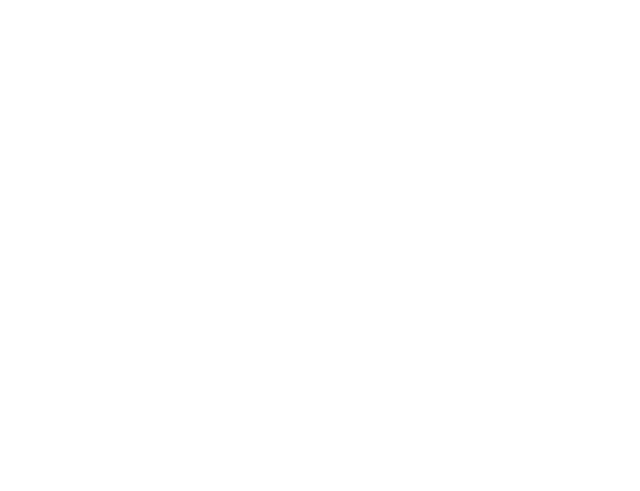
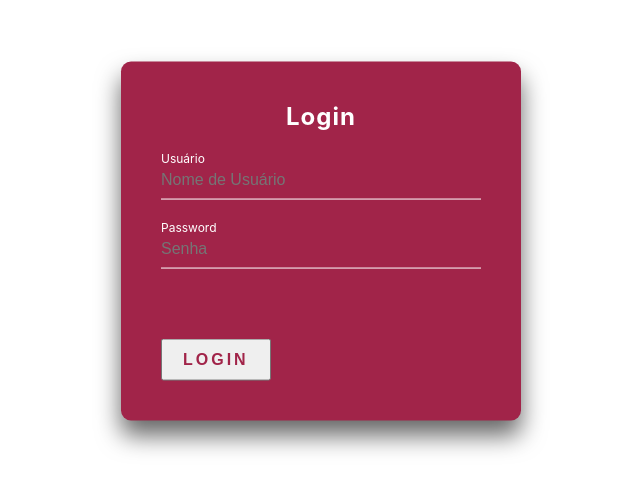
Before and after one commit to Bielhsn/imuno_hemato, a React (Create React App) app: page /login in a window 1280 px wide. Before the commit this address had no page. Shown: the part 141-632 px from the top of the page, without its empty margins (319-959 px from the left). Built offline with nearby package versions, Linux system fonts and the light colour scheme.

Commit message:
Criando tela de de login e ajustando Back-End

```diff
--- a/package.json
+++ b/package.json
@@ -6,6 +6,7 @@
     "@testing-library/jest-dom": "^5.17.0",
     "@testing-library/react": "^13.4.0",
     "@testing-library/user-event": "^13.5.0",
+    "axios": "^1.7.7",
     "react": "^18.3.1",
     "react-dom": "^18.3.1",
     "react-router-dom": "^6.27.0",
--- a/src/App.jsx
+++ b/src/App.jsx
@@ -3,12 +3,9 @@ import React from 'react';
 import { BrowserRouter as Router, Routes, Route } from 'react-router-dom';
 import Home from './pages/Home';
 import Cursos from './pages/Cursos';
-import CursoHemacias from './pages/curso_hemacias';
-import CursoHemoterapia from './pages/curso_hemoterapia';
-import CursoSerie from './pages/curso_serie';
-import CursoSistemaRh from './pages/curso_sistemarh';
-import CursoTransfusao from './pages/curso_transfusao';
-import Combos from './pages/combos';
+import Podcast from './pages/Podcast';
+import SobreNos from './pages/SobreNos';
+import Login from './pages/Login';
 
 // Importando rotas
 
@@ -18,12 +15,9 @@ function App() {
             <Routes>
                 <Route path="/" element={<Home />} />
                 <Route path="/cursos" element={<Cursos />} />
-                <Route path="/curso_hemacias" element={<CursoHemacias />} />
-                <Route path="/curso_hemoterapia" element={<CursoHemoterapia />} />
-                <Route path="/curso_serie" element={<CursoSerie />} />
-                <Route path="/curso_sistemarh" element={<CursoSistemaRh />} />
-                <Route path="/curso_transfusao" element={<CursoTransfusao />} />
-                <Route path="/combos" element={<Combos />} />
+                <Route path="/podscast" element={<Podcast />} />
+                <Route path="/SobreNos" element={<SobreNos />} />
+                <Route path="/login" element={<Login />} />
                 {/* Adicionando rotas */}
             </Routes>
         </Router>
--- a/src/components/Navbar.jsx
+++ b/src/components/Navbar.jsx
@@ -1,19 +1,33 @@
-import React from 'react';
+import React, { useState } from 'react';
+import { Link } from 'react-router-dom';
 import './css/Navbar.css';  // Certifique-se de que o caminho do CSS está correto
 import logo from '../assests/images/imuno_hemato-logo.png';  // Caminho da imagem do logo
 
-const Navbar = () => {
+const Navbar = ({userLoggedIn, setUserLoggedIn}) => {
+  const handleLogout = () => {
+    setUserLoggedIn(false);
+    window.location.reload();
+  };
   return (
     <nav className="navbar">
       <div className="navbar-logo">
         <img src={logo} alt="Logo" />
       </div>
       <div className="navbar-links">
-        <a href="/">Home</a>
-        <a href="/cursos">Cursos</a>
-        <a href="/abocast">ABOcast</a>
-        <a href="/sobre">Sobre</a>
+        <Link to="/">Home</Link>
+        <Link to="/cursos">Cursos</Link>
+        <Link to="/Podcast">ABOcast</Link>
+        <Link to="/SobreNos">Sobre</Link>
       </div>
+      {userLoggedIn ? (
+        <div className="navbar-profile">
+          <Link to="/" onClick={handleLogout}>Sair</Link>
+        </div>
+      ) : (
+        <div className="navbar-profile">
+          <Link to="/login">Login</Link>
+        </div>
+      )}
       <div className="navbar-spacer"></div> {/* Espaçador vazio para preencher espaço à direita */}
       <ul class="example-2">
               {/* Facebook */}
--- a/src/components/css/Footer.css
+++ b/src/components/css/Footer.css
@@ -3,7 +3,7 @@
   justify-content: space-between;
   align-items: center;
   background-color: #e2e1e1ea;
-  color: #fff;
+  color: #000;
   padding: 1rem;
   font-size: 1rem;
   font-weight: bold;
--- a/src/components/css/Navbar.css
+++ b/src/components/css/Navbar.css
@@ -21,7 +21,6 @@
   flex-grow: 1;
   font-weight: bold;
   font-size: 1.4em;
-  margin-right: 20rem;
 }
 
 .navbar-spacer {
@@ -38,12 +37,14 @@
   display: flex;
   justify-content: center;
   align-items: center;
-  margin-right: 18rem;
+  margin-left: rem;
 }
+
 .example-2 .icon-content {
   margin: 0 10px;
   position: relative;
 }
+
 .example-2 .icon-content .tooltip {
   position: absolute;
   top: -30px;
@@ -57,11 +58,13 @@
   font-size: 14px;
   transition: all 0.3s ease;
 }
+
 .example-2 .icon-content:hover .tooltip {
   opacity: 1;
   visibility: visible;
   top: -50px;
 }
+
 .example-2 .icon-content a {
   position: relative;
   overflow: hidden;
@@ -75,18 +78,19 @@
   background-color: #e2e1e1ea;
   transition: all 0.3s ease-in-out;
 }
+
 .example-2 .icon-content a:hover {
   box-shadow: 3px 2px 45px 0px rgb(0 0 0 / 12%);
+  color: #e2e1e1ea;
 }
+
 .example-2 .icon-content a svg {
   position: relative;
   z-index: 1;
   width: 30px;
   height: 30px;
 }
-.example-2 .icon-content a:hover {
-  color: #e2e1e1ea;
-}
+
 .example-2 .icon-content a .filled {
   position: absolute;
   top: auto;
@@ -97,22 +101,42 @@
   background-color: #000;
   transition: all 0.3s ease-in-out;
 }
+
 .example-2 .icon-content a:hover .filled {
   height: 100%;
 }
+
+/* Colors for social media buttons */
 .example-2 .icon-content a[data-social="spotify"] .filled,
 .example-2 .icon-content a[data-social="spotify"] ~ .tooltip {
   background-color: #1db954;
 }
+
 .example-2 .icon-content a[data-social="facebook"] .filled,
 .example-2 .icon-content a[data-social="facebook"] ~ .tooltip {
   background-color: #1877f2;
 }
+
 .example-2 .icon-content a[data-social="instagram"] .filled,
 .example-2 .icon-content a[data-social="instagram"] ~ .tooltip {
   background-color: #e4405f;
 }
+
 .example-2 .icon-content a[data-social="linkedin"] .filled,
 .example-2 .icon-content a[data-social="linkedin"] ~ .tooltip {
   background-color: #0274b3;
 }
+
+.navbar-profile {
+  display: flex;                    /* Flexbox para os links */
+  justify-content: center;          /* Centraliza os links horizontalmente */
+  flex-grow: 1;
+  font-weight: bold;
+  font-size: 1.4em;
+  margin-right: 20rem;
+}
+.navbar-profile a {
+  color: rgb(0, 0, 0);                     /* Cor dos links */
+  text-decoration: none;            /* Remove o sublinhado */
+  margin: 0 15px;                  /* Espaçamento horizontal entre os links */
+}
--- /dev/null
+++ b/src/pages/Login.jsx
@@ -0,0 +1,51 @@
+import axios from 'axios';
+import React, { useState } from 'react';
+import { useNavigate } from 'react-router-dom';
+import './css/Login.css';
+
+const Login = ({ setUserLoggedIn }) => {
+  const [username, setUsername] = useState('');
+  const [password, setPassword] = useState('');
+  const [error, setError] = useState('');
+  const navigate = useNavigate();
+
+  const handleSubmit = async (event) => {
+    event.preventDefault(); // Impede o comportamento padrão de recarregar a página
+    try {
+      const response = await axios.post('http://localhost:5000/api/login', { username, password });
+      localStorage.setItem('token', response.data.token); // Armazena o token
+      navigate('/home'); // Redireciona para a página inicial
+    } catch (error) {
+      alert('Usuário ou senha incorretos');
+    }
+  };
+
+  return (
+    <div className="login-box">
+      <p>Login</p>
+      <form onSubmit={handleSubmit}> {/* Substituí o onSubmit para chamar handleSubmit */}
+        <div className="user-box">
+          <input
+            type="text"
+            value={username}
+            onChange={(e) => setUsername(e.target.value)}
+            placeholder="Nome de Usuário"
+          />
+          <label>Usuário</label>
+        </div>
+        <div className="user-box">
+          <input
+            type="password"
+            value={password}
+            onChange={(e) => setPassword(e.target.value)}
+            placeholder="Senha"
+          />
+          <label>Password</label>
+        </div>
+        <button type="submit">Login</button> {/* Não é mais necessário o onClick */}
+      </form>
+    </div>
+  );
+};
+
+export default Login;
--- /dev/null
+++ b/src/pages/css/Login.css
@@ -0,0 +1,179 @@
+.login-box {
+    position: absolute;
+    top: 50%;
+    left: 50%;
+    width: 400px;
+    padding: 40px;
+    transform: translate(-50%, -55%);
+    background: #a12449;
+    box-sizing: border-box;
+    box-shadow: 0 15px 25px rgba(0,0,0,.6);
+    border-radius: 10px;
+    margin-right: 20rem;
+  }
+
+  .login-box p:first-child {
+    margin: 0 0 30px;
+    padding: 0;
+    color: #fff;
+    text-align: center;
+    font-size: 1.5rem;
+    font-weight: bold;
+    letter-spacing: 1px;
+  }
+
+  .login-box .user-box {
+    position: relative;
+  }
+
+  .login-box .user-box input {
+    width: 100%;
+    padding: 10px 0;
+    font-size: 16px;
+    color: #fff;
+    margin-bottom: 30px;
+    border: none;
+    border-bottom: 1px solid #fff;
+    outline: none;
+    background: transparent;
+  }
+
+  .login-box .user-box label {
+    position: absolute;
+    top: 0;
+    left: 0;
+    padding: 10px 0;
+    font-size: 16px;
+    color: #fff;
+    pointer-events: none;
+    transition: .5s;
+  }
+
+  .login-box .user-box input:focus ~ label,
+  .login-box .user-box input:valid ~ label {
+    top: -20px;
+    left: 0;
+    color: #fff;
+    font-size: 12px;
+  }
+
+  .login-box form button {
+    position: relative;
+    display: inline-block;
+    padding: 10px 20px;
+    font-weight: bold;
+    color: #a12449;
+    font-size: 16px;
+    text-decoration: none;
+    text-transform: uppercase;
+    overflow: hidden;
+    transition: .5s;
+    margin-top: 40px;
+    letter-spacing: 3px
+  }
+
+  .login-box button:hover {
+    background: #a12449;
+    color: #272727;
+    border-radius: 5px;
+  }
+
+  .login-box button span {
+    position: absolute;
+    display: block;
+  }
+
+  .login-box button span:nth-child(1) {
+    top: 0;
+    left: -100%;
+    width: 100%;
+    height: 2px;
+    background: linear-gradient(90deg, transparent, #fff);
+    animation: btn-anim1 1.5s linear infinite;
+  }
+
+  @keyframes btn-anim1 {
+    0% {
+      left: -100%;
+    }
+
+    50%,100% {
+      left: 100%;
+    }
+  }
+
+  .login-box button span:nth-child(2) {
+    top: -100%;
+    right: 0;
+    width: 2px;
+    height: 100%;
+    background: linear-gradient(180deg, transparent, #fff);
+    animation: btn-anim2 1.5s linear infinite;
+    animation-delay: .375s
+  }
+
+  @keyframes btn-anim2 {
+    0% {
+      top: -100%;
+    }
+
+    50%,100% {
+      top: 100%;
+    }
+  }
+
+  .login-box button span:nth-child(3) {
+    bottom: 0;
+    right: -100%;
+    width: 100%;
+    height: 2px;
+    background: linear-gradient(270deg, transparent, #fff);
+    animation: btn-anim3 1.5s linear infinite;
+    animation-delay: .75s
+  }
+
+  @keyframes btn-anim3 {
+    0% {
+      right: -100%;
+    }
+
+    50%,100% {
+      right: 100%;
+    }
+  }
+
+  .login-box button span:nth-child(4) {
+    bottom: -100%;
+    left: 0;
+    width: 2px;
+    height: 100%;
+    background: linear-gradient(360deg, transparent, #fff);
+    animation: btn-anim4 1.5s linear infinite;
+    animation-delay: 1.125s
+  }
+
+  @keyframes btn-anim4 {
+    0% {
+      bottom: -100%;
+    }
+
+    50%,100% {
+      bottom: 100%;
+    }
+  }
+
+  .login-box p:last-child {
+    color: #aaa;
+    font-size: 14px;
+  }
+
+  .login-box button.a2 {
+    color: #fff;
+    text-decoration: none;
+  }
+
+  .login-box button.a2:hover {
+    background: transparent;
+    color: #aaa;
+    border-radius: 5px;
+  }
```
Also changed, not shown: 1 other file (tests, documents, lock files or other folders).
